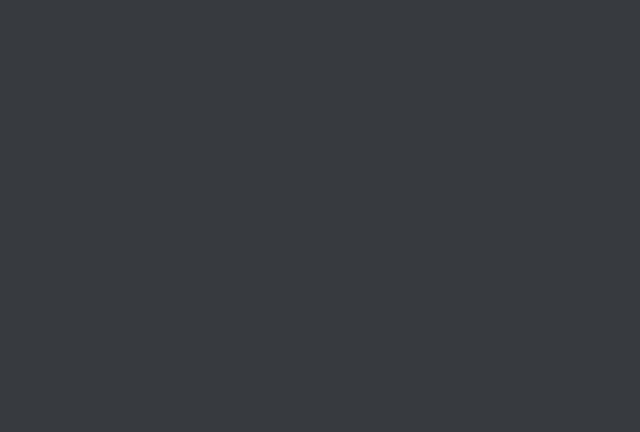
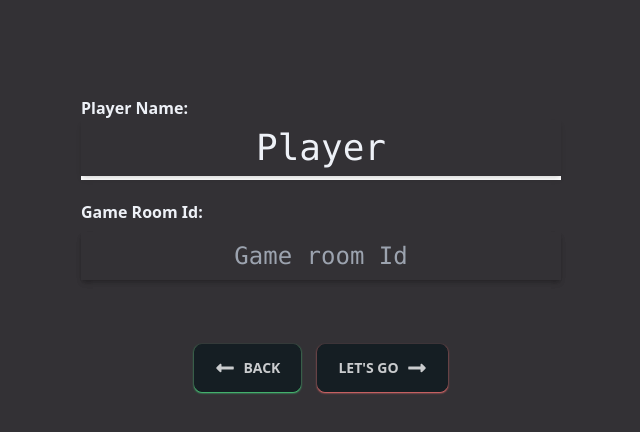
Before and after one commit to nkp1111/tic-tac-toe-multiplayer, a React (Vite) app in the folder client/: page /join-game in a window 1280 px wide. Before the commit this address had no page. Shown: the top 432 px of the page, without its empty margins (319-959 px from the left). Built offline with nearby package versions, Linux system fonts and the light colour scheme.

Commit message:
feat:🚧💄 add join game room -client

```diff
--- a/client/src/App.jsx
+++ b/client/src/App.jsx
@@ -3,8 +3,10 @@ import { Toaster } from "react-hot-toast"
 import {
   LandingPage,
   StartGame,
+  JoinGame,
   StartGameSocket,
 } from "./pages";
+
 
 function App() {
 
@@ -15,6 +17,7 @@ function App() {
         <Routes>
           <Route path="/" Component={LandingPage} />
           <Route path="/start-game" Component={StartGame} />
+          <Route path="/join-game" Component={JoinGame} />
           <Route path="/start-game-socket" Component={StartGameSocket} />
         </Routes>
       </Router>
--- a/client/src/components/playerName.tsx
+++ b/client/src/components/playerName.tsx
@@ -1,16 +1,18 @@
 import React from "react";
 
 export default function PlayerName(
-  { playerName, setPlayerName }
+  { playerName, setPlayerName, join }
 ) {
   return (
-    <div className="border-b-white border-b-4">
+    <div className={`${!join ? 'border-b-white border-b-4' : "shadow-md mt-2"}`}>
       <input type="text"
-        placeholder="Player1"
-        name="playerName"
+        placeholder={`${!join ? "Player1" : "Game room Id"}`}
+        name={`${!join ? "playerName" : "joinId"}`}
         value={playerName}
         onChange={(e) => setPlayerName(() => e.target.value)}
-        className="bg-transparent border-0 focus:border-0 outline-0 text-center  text-4xl p-2 shadow-md font-mono" autoFocus />
+        className={`bg-transparent border-0 focus:border-0 outline-0 text-center p-2 shadow-md font-mono w-full ${!join ? "text-4xl" : "text-2xl"}`}
+        autoFocus
+      />
     </div>
   )
 }
--- a/client/src/pages/index.js
+++ b/client/src/pages/index.js
@@ -1,3 +1,4 @@
 export { default as LandingPage } from "./landing-page";
 export { default as StartGame } from "./start-game";
+export { default as JoinGame } from "./join-game";
 export { default as StartGameSocket } from "./start-game-socket";
--- /dev/null
+++ b/client/src/pages/join-game/index.jsx
@@ -0,0 +1,53 @@
+import PlayerName from '../../components/playerName'
+import { Link, useNavigate } from "react-router-dom"
+import { FaLongArrowAltLeft, FaLongArrowAltRight } from 'react-icons/fa'
+import { useEffect, useState } from 'react';
+import toast from 'react-hot-toast';
+
+
+export default function JoinGame() {
+  const navigate = useNavigate();
+  const [playerName, setPlayerName] = useState("Player");
+  const [joinId, setJoinId] = useState("");
+
+  const startPlayingGame = (playerName, joinId, navigate) => {
+    navigate(`/start-game-socket?name=${playerName}&join=${true}&joinId=${joinId}`)
+  }
+
+  useEffect(() => {
+    toast("Select `Player Name` and `Game Room Id`");
+  }, [])
+
+  return (
+    <div className='flex min-h-screen flex-col items-center p-24'>
+      <form onSubmit={(e) => {
+        e.preventDefault();
+        startPlayingGame(playerName, joinId, navigate);
+      }}>
+        <label className='mb-5 block'>
+          <span className='text-center font-bold'>Player Name: </span>
+          {/* player name */}
+          <PlayerName {...{ playerName, setPlayerName }} />
+        </label>
+        <label className='mb-5 block'>
+          <span className='text-center font-bold'>Game Room Id: </span>
+          {/* game room id  */}
+          <PlayerName {...{ playerName: joinId, setPlayerName: setJoinId, join: true }} />
+        </label>
+
+        <div className='flex mt-16 gap-4 justify-center align-middle border-b-sky-200 text-white'>
+          <Link to="/" className='btn btn-neutral px-5 shadow-sm shadow-green-400'>
+            <FaLongArrowAltLeft className="text-xl" />
+            Back
+          </Link>
+
+          <button type="submit"
+            className='btn btn-neutral px-5 shadow-sm shadow-red-400'>
+            Let&apos;s Go
+            <FaLongArrowAltRight className="text-xl" />
+          </button>
+        </div>
+      </form>
+    </div>
+  )
+}
--- a/client/src/pages/start-game-socket/index.jsx
+++ b/client/src/pages/start-game-socket/index.jsx
@@ -12,6 +12,16 @@ export default function StartGameSocket() {
   const playerName = searchParam && searchParam.length > 0 && searchParam[0].get("name")
     ? searchParam[0].get("name")
     : `Player-#${Math.floor(Math.random() * 100000)}`;
+
+  // if join game already created
+  const joinGame = searchParam && searchParam.length > 0 && searchParam[0].get("join")
+    ? searchParam[0].get("join")
+    : false;
+  const joinGameId = searchParam && searchParam.length > 0 && searchParam[0].get("joinId")
+    ? searchParam[0].get("joinId")
+    : false;
+  console.log(joinGame, joinGameId);
+
   const [socket, setSocket] = useState(null);
   const [gameRoomId, setGameRoomId] = useState("");
   const [gameStats, setGameStats] = useState({
@@ -32,8 +42,13 @@ export default function StartGameSocket() {
       console.log('connected to server');
       toast.success("Successfully connected to server socket");
 
+      // join created game
+      if (joinGame && joinGameId) {
+        loadingToast = toast.loading("Joining game room...");
+        socket.emit("joinGameRoom", joinGameId);
+      }
       // create new game room
-      if (!gameRoomId) {
+      else if (!gameRoomId) {
         loadingToast = toast.loading("Creating game room...")
         socket.emit("createGameRoom")
       }
@@ -59,7 +74,7 @@ export default function StartGameSocket() {
         }
       })
     })
-  }, [gameRoomId, socket])
+  }, [gameRoomId, joinGame, joinGameId, socket])
 
 
   return (
@@ -67,13 +82,15 @@ export default function StartGameSocket() {
       <div className={`${!gameStats.startGame && "bg-gray-500 opacity-50 w-full h-full fixed top-0 left-0 z-10"}`} />
 
       {/* wait until player arrive modal */}
-      <PlayerWaitModal gameRoomId={gameRoomId} gameStats={gameStats} />
+      {!joinGame && (
+        <PlayerWaitModal gameRoomId={gameRoomId} gameStats={gameStats} />
+      )}
 
       <h1 className='font-bold text-6xl sm:text-4xl text-center'>Tic Tac Toe</h1>
       <GameBoard />
 
       {/* show both players */}
-      <div className='flex flex-row sm:flex-col my-10 justify-center align-middle'>
+      <div className='flex flex-col sm:flex-row my-10 justify-center align-middle'>
         <div className='border-r-2 border-white px-10 flex gap-3'>
           <h2 className='text-lg font-semibold'>{playerName}</h2>
           <span className={`badge badge-info ${gameStats.startGame && gameStats.playerTurn ? "block" : "hidden"}`} />
```
